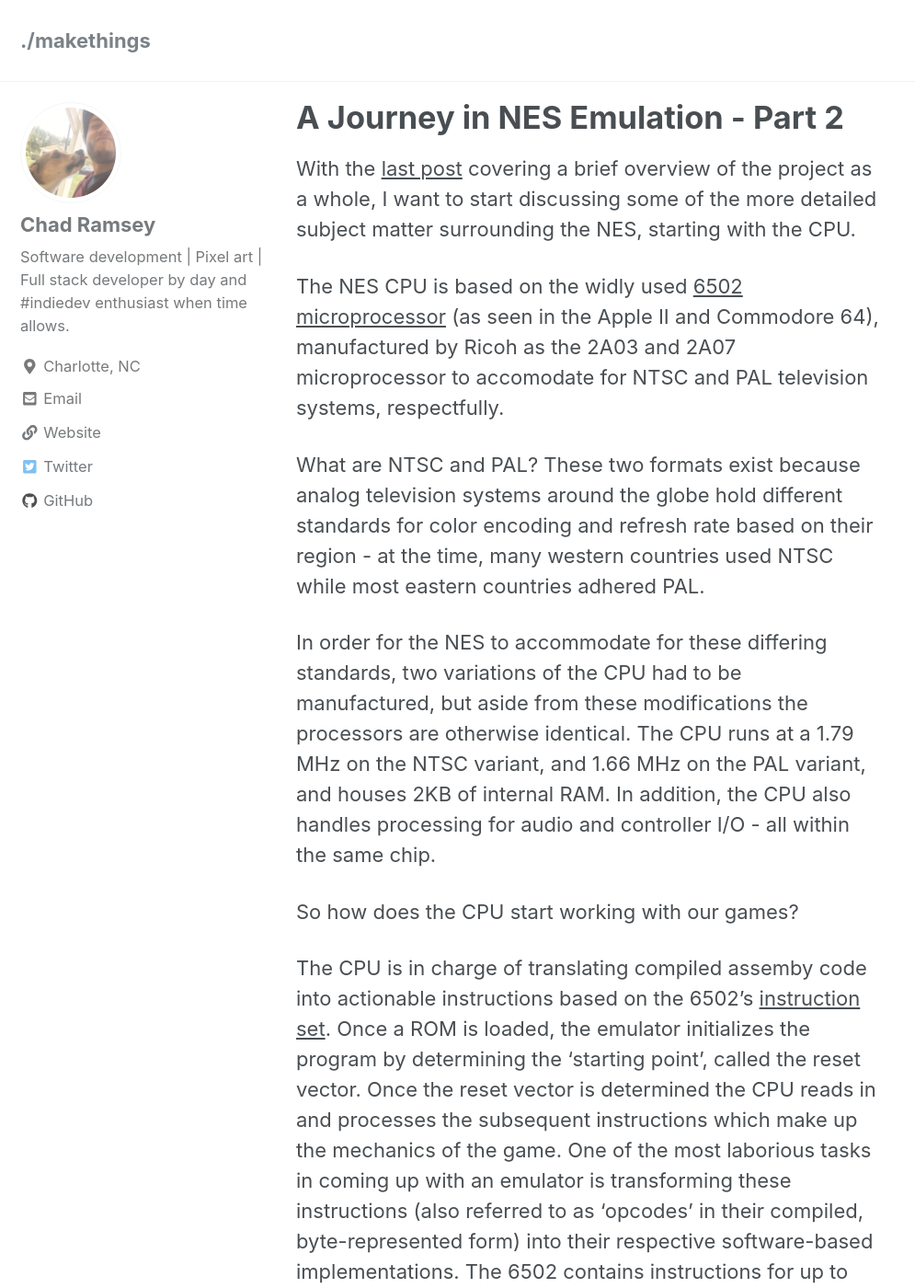
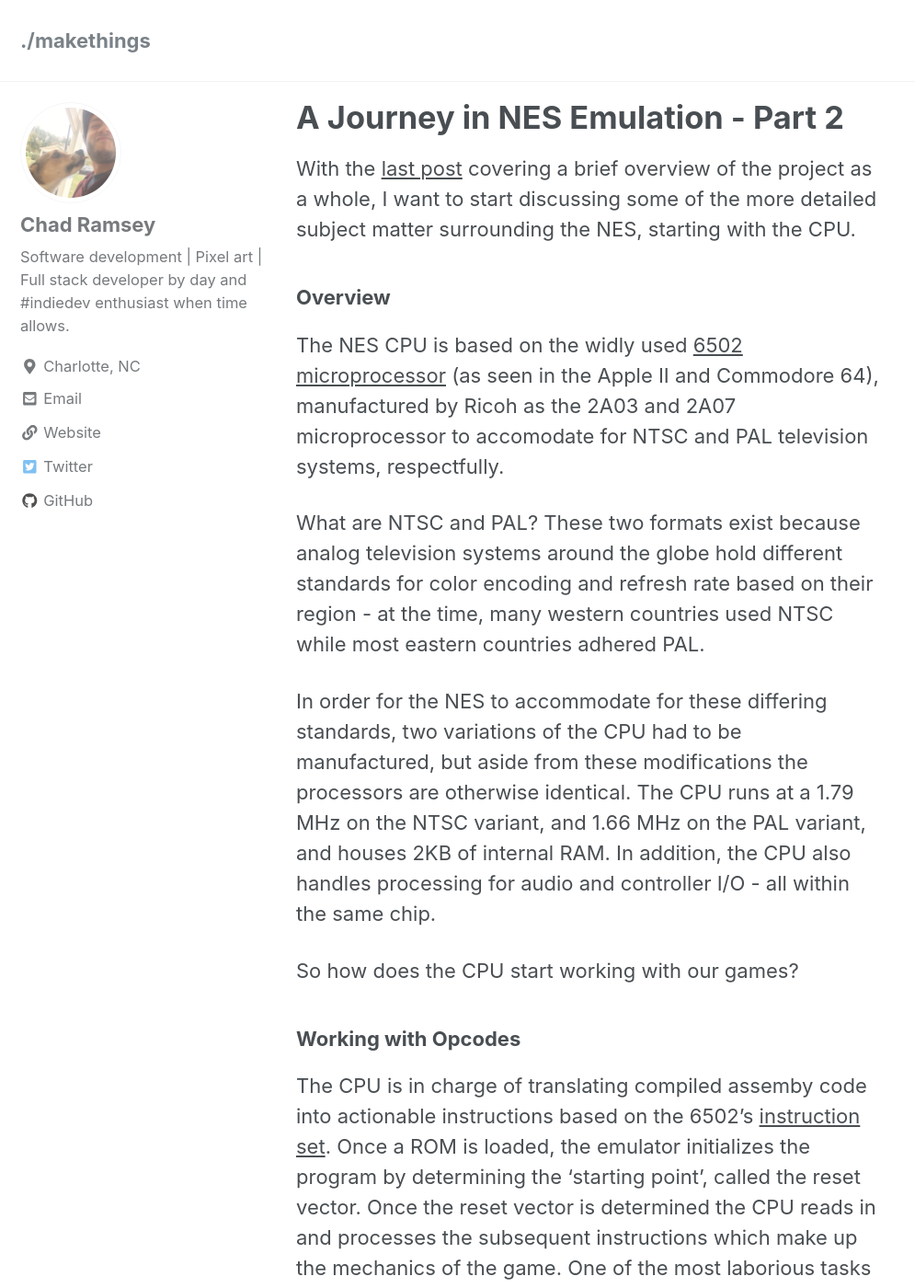
Before and after one commit to chadramsey/chadramsey.github.io, a Jekyll site: the page built from _posts/2018-12-23-nes-emulation-three.md, in a window 1280 px wide and 1400 px high. Shown: the whole window at 92% size, without its empty margins (0-995 px from the left). Built offline with Jekyll 4.4.1, drawn with Linux system fonts in a browser that asks for light colours; cached includes are drawn as plain includes; nearby versions of some CDN libraries.

Commit message:
Adding NES emulation two with image

```diff
--- a/_posts/2018-12-23-nes-emulation-three.md
+++ b/_posts/2018-12-23-nes-emulation-three.md
@@ -7,6 +7,7 @@
 With the [last post](https://chadramsey.github.io/nes-emulation-two/) covering a brief overview of the project as a whole, I want to start discussing some of the more detailed subject matter surrounding the NES, starting with the CPU.
 
 
+### Overview
 The NES CPU is based on the widly used [6502 microprocessor](https://en.wikipedia.org/wiki/MOS_Technology_6502) (as seen in the Apple II and Commodore 64), manufactured by Ricoh as the 2A03 and 2A07 microprocessor to accomodate for NTSC and PAL television systems, respectfully.
 
 What are NTSC and PAL? These two formats exist because analog television systems around the globe hold different standards for color encoding and refresh rate based on their region - at the time, many western countries used NTSC while most eastern countries adhered PAL.
@@ -14,6 +15,8 @@
 In order for the NES to accommodate for these differing standards, two variations of the CPU had to be manufactured, but aside from these modifications the processors are otherwise identical. The CPU runs at a 1.79 MHz on the NTSC variant, and 1.66 MHz on the PAL variant, and houses 2KB of internal RAM. In addition, the CPU also handles processing for audio and controller I/O - all within the same chip.
 
 So how does the CPU start working with our games?
+
+### Working with Opcodes
 
 The CPU is in charge of translating compiled assemby code into actionable instructions based on the 6502's [instruction set](http://obelisk.me.uk/6502/reference.html). Once a ROM is loaded, the emulator initializes the program by determining the 'starting point', called the reset vector. Once the reset vector is determined the CPU reads in and processes the subsequent instructions which make up the mechanics of the game. One of the most laborious tasks in coming up with an emulator is transforming these instructions (also referred to as 'opcodes' in their compiled, byte-represented form) into their respective software-based implementations. The 6502 contains instructions for up to 256 unique opcodes, but of these 256 opcodes only 151 are offically supported.
 
```
Also changed, not shown: other parts of _posts/2018-12-23-nes-emulation-three.md (+2 -0 lines).
